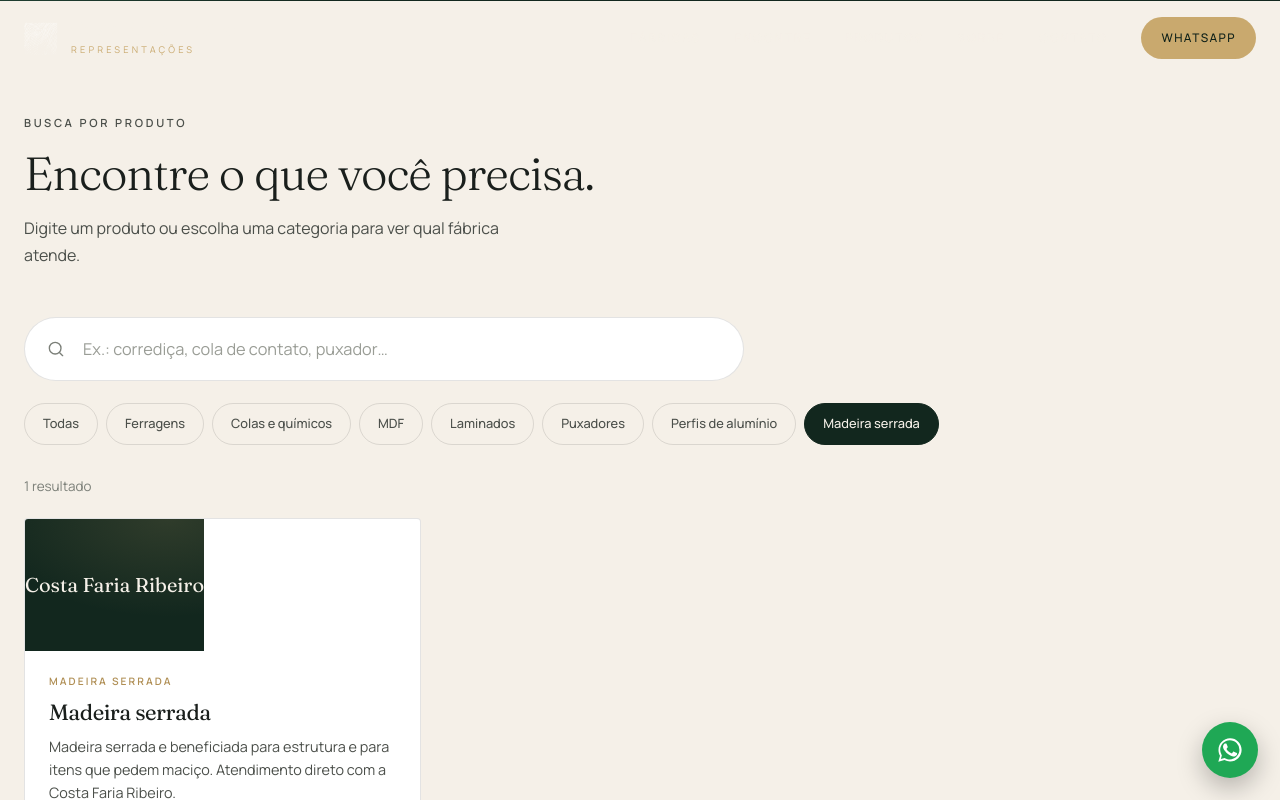
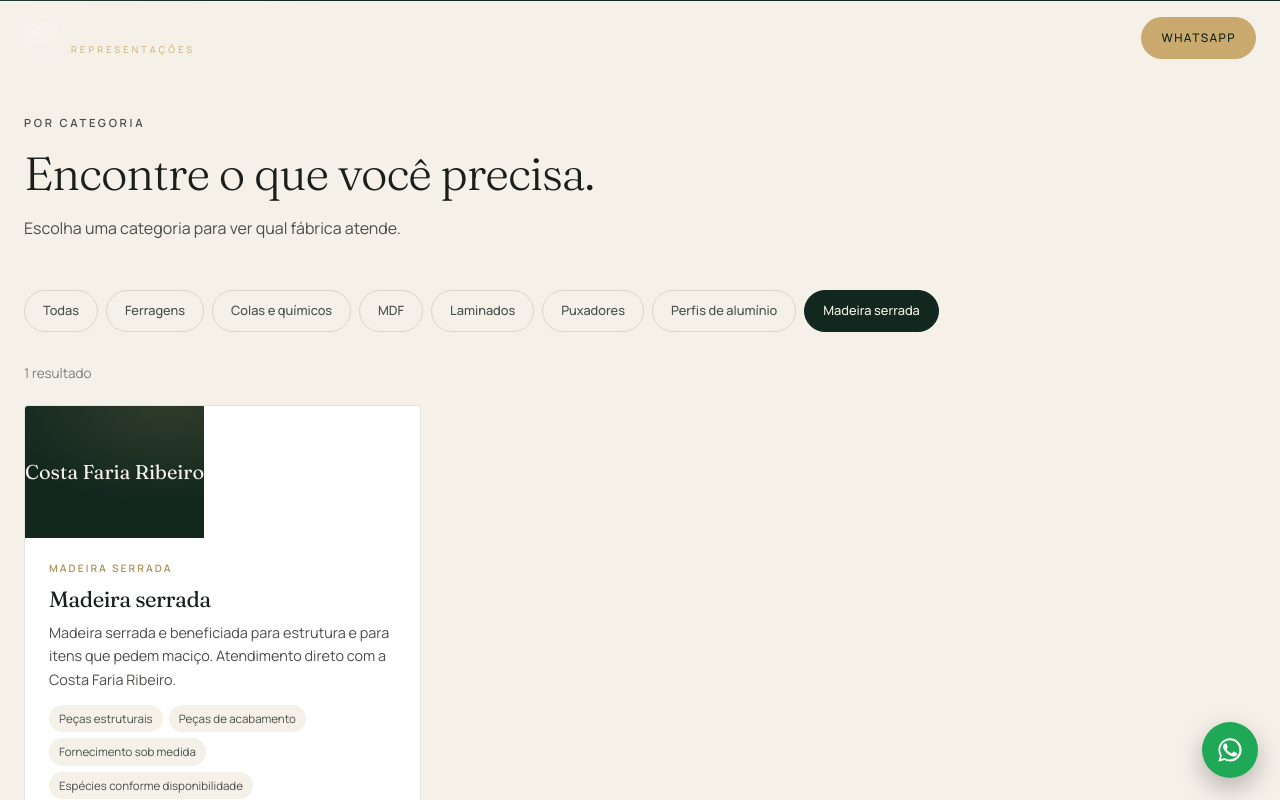
Before and after one commit to costafaria/costafaria.github.io, a plain HTML site: page index.html in a window 1280 px wide. Both pictures are taken after a click on the button "CONSULTAR". Shown: the part 783-1583 px from the top of the page. Drawn offline with Linux system fonts and the light colour scheme.

Commit message:
Catalogos nas fichas, galeria de fotos e remocao da busca

```diff
--- a/index.html
+++ b/index.html
@@ -168,7 +168,7 @@ section{padding:112px 0}
 .busca .limpar{position:absolute;right:12px;top:50%;transform:translateY(-50%);width:40px;height:40px;border-radius:50%;border:0;background:transparent;font-size:1.3rem;line-height:1;color:var(--suave);display:none}
 .busca .limpar:hover{background:var(--creme);color:var(--tinta)}
 .busca.tem .limpar{display:block}
-.chips{display:flex;gap:8px;flex-wrap:wrap;margin:22px 0 0}
+.chips{display:flex;gap:8px;flex-wrap:wrap;margin:0}
 .chip{border:1px solid var(--linha-clara);background:transparent;border-radius:999px;padding:9px 18px;font-size:.8rem;font-weight:500;color:var(--texto);white-space:nowrap;transition:background .25s,color .25s,border-color .25s}
 .chip:hover{border-color:var(--tinta);color:var(--tinta)}
 .chip[aria-pressed="true"]{background:var(--verde);border-color:var(--verde);color:var(--creme)}
@@ -293,6 +293,24 @@ dialog.ficha[open]::backdrop{animation:some .35s ease}
   .ficha-txt h3{font-size:1.8rem}
 }
 
+.ficha-foto img.f{transition:opacity .35s ease}
+.gal-b{position:absolute;top:50%;z-index:3;width:42px;height:42px;margin-top:-21px;border-radius:50%;border:1px solid rgba(245,240,232,.5);background:rgba(14,32,24,.45);color:var(--creme);font-size:1.5rem;line-height:1;display:grid;place-items:center;padding:0 0 3px;backdrop-filter:blur(6px);-webkit-backdrop-filter:blur(6px);transition:background .25s,border-color .25s}
+.gal-b:hover{background:rgba(14,32,24,.8);border-color:var(--areia)}
+.gal-ant{left:14px}.gal-prox{right:14px}
+.gal-pts{position:absolute;left:0;right:0;bottom:16px;z-index:3;display:flex;justify-content:center;gap:8px}
+.gal-pt{width:26px;height:26px;border:0;background:none;padding:0;display:grid;place-items:center}
+.gal-pt::before{content:"";width:8px;height:8px;border-radius:50%;background:rgba(245,240,232,.5);box-shadow:0 0 0 1px rgba(14,32,24,.25);transition:background .25s,transform .25s}
+.gal-pt[aria-current="true"]::before{background:var(--areia);transform:scale(1.3)}
+.pdfs{display:grid;gap:8px}
+.pdf{display:flex;align-items:center;gap:14px;padding:12px 14px;border:1px solid var(--linha-clara);border-radius:4px;text-decoration:none;background:#fff;transition:border-color .25s,transform .3s var(--ease)}
+.pdf:hover{border-color:var(--areia-2);transform:translateX(3px)}
+.pdf-i{flex:none;width:40px;height:40px;border-radius:3px;background:var(--verde);color:var(--areia);font-size:.6rem;font-weight:600;letter-spacing:.1em;display:grid;place-items:center}
+.pdf-t{flex:1;min-width:0;line-height:1.35}
+.pdf-t b{display:block;font-weight:600;font-size:.92rem;color:var(--tinta)}
+.pdf-t small{font-size:.76rem;color:var(--suave)}
+.pdf-s{color:var(--areia-2);font-size:1.1rem}
+@media(max-width:760px){.ficha-foto{height:240px!important}.gal-b{width:38px;height:38px;margin-top:-19px}}
+
 /* ---------- whatsapp ---------- */
 .zap{position:fixed;right:22px;bottom:22px;z-index:70;background:#1FA855;color:#fff;width:56px;height:56px;border-radius:50%;display:grid;place-items:center;box-shadow:0 10px 26px rgba(0,0,0,.26);text-decoration:none;transition:transform .3s var(--ease)}
 .zap:hover{transform:scale(1.06)}
@@ -309,7 +327,7 @@ dialog.ficha[open]::backdrop{animation:some .35s ease}
 </style>
 </head>
 <body id="topo">
-<a class="pular" href="#encontre">Ir para a busca de produtos</a>
+<a class="pular" href="#encontre">Ir para as fábricas por categoria</a>
 
 <header class="topo" id="cab">
   <div class="wrap topo-in">
@@ -349,14 +367,9 @@ dialog.ficha[open]::backdrop{animation:some .35s ease}
 <section class="encontre" id="encontre">
   <div class="wrap">
     <div class="cab rev">
-      <p class="rotulo">Busca por produto</p>
+      <p class="rotulo">Por categoria</p>
       <h2>Encontre o que você precisa.</h2>
-      <p>Digite um produto ou escolha uma categoria para ver qual fábrica atende.</p>
-    </div>
-    <div class="busca rev" id="buscaBox">
-      <svg viewBox="0 0 24 24" aria-hidden="true"><circle cx="11" cy="11" r="7"/><path d="M20 20l-3.6-3.6" stroke-linecap="round"/></svg>
-      <input id="q" type="search" inputmode="search" autocomplete="off" enterkeyhint="search" placeholder="Ex.: corrediça, cola de contato, puxador…" aria-label="Buscar por produto ou fábrica">
-      <button class="limpar" id="limpar" type="button" aria-label="Limpar busca">×</button>
+      <p>Escolha uma categoria para ver qual fábrica atende.</p>
     </div>
     <div class="chips rev" id="chips" role="group" aria-label="Filtrar por categoria"></div>
     <p class="contagem" id="contagem" aria-live="polite"></p>
@@ -518,22 +531,28 @@ dialog.ficha[open]::backdrop{animation:some .35s ease}
      desc:'Corrediças, dobradiças de embutir, gavetas metálicas Cervino, acessórios Liv para cozinha, sistemas deslizantes e parafusos TN.',
      prod:['Corrediças','Dobradiças de embutir','Gavetas metálicas Cervino','Acessórios Liv para cozinha','Sistemas deslizantes','Parafusos TN'],
      chaves:'ferragem ferragens fgv tn ten corredica telescopica dobradica gaveta cervino liv lixeira porta-tempero canto articulado deslizante porta de correr parafuso chipboard fixacao',
-     foto:'cf-foto-fgv.jpg',alt:'Gaveta metálica Cervino instalada em módulo de cozinha'},
+     foto:'cf-foto-fgv.jpg',alt:'Gaveta metálica Cervino instalada em módulo de cozinha',
+     cats_pdf:[['Guia de Produtos 2026','cat-fgv-guia-de-produtos-2026.pdf','6,6 MB'],['Lançamentos 2026','cat-fgv-lancamentos-2026.pdf','2,6 MB']]},
     {id:'kisafix',nome:'Kisafix',cat:'Colas e químicos',cats:['Colas e químicos'],logo:'cf-logo-kisafix.png',lw:'74%',site:'https://kisafix.com',
      desc:'Adesivos de contato, PVA, hot melt, instantâneo Kisabond, silicones e selantes do Grupo Killing, além de thinners e limpadores.',
      prod:['Adesivo de contato','Cola PVA','Hot melt','Instantâneo Kisabond','Silicones','Selantes','Thinners','Limpadores'],
      chaves:'cola colas adesivo adesivos quimico quimicos killing kisabond contato pva branca hot melt instantaneo instantanea silicone selante thinner limpador spray',
-     foto:'cf-foto-kisafix.jpg',alt:'Linha de adesivos de contato Kisafix'},
+     foto:'cf-foto-kisafix.jpg',alt:'Linha de adesivos de contato Kisafix',
+     fotos:[['cf-foto-kisafix.jpg','Linha de adesivos de contato Kisafix'],['cf-foto-kisafix-2.jpg','Adesivo de contato Kisafix em bisnaga'],['cf-foto-kisafix-3.jpg','Adesivo instantâneo Kisabond'],['cf-foto-kisafix-4.jpg','Kit MDF Kisafix para colagem de madeira e MDF']],
+     cats_pdf:[['Construção Civil 2026','cat-kisafix-construcao-civil-2026.pdf','6,0 MB']]},
     {id:'fibraplac',nome:'Fibraplac',cat:'MDF',cats:['MDF'],logo:'cf-logo-fibraplac.png',lw:'78%',site:'https://www.fibraplac.com.br',
      desc:'Painéis de MDF em padrões amadeirados, unicolores e pedras, incluindo o Fibra Mais para ambientes com exposição à umidade.',
      prod:['MDF amadeirado','MDF unicolor','Padrões pedra','Fibra Mais (umidade)'],
      chaves:'mdf painel paineis chapa chapas amadeirado unicolor cor solida pedra fibra mais umidade resistente branco cru revestido',
-     foto:'cf-foto-fibraplac.jpg',alt:'Cozinha planejada com painéis de MDF Fibraplac'},
+     foto:'cf-foto-fibraplac.jpg',alt:'Cozinha planejada com painéis de MDF Fibraplac',
+     cats_pdf:[['Pasta de Padrões 2026','cat-fibraplac-pasta-de-padroes-2026.pdf','3,2 MB']]},
     {id:'karikal',nome:'Karikal',cat:'Laminados',cats:['Laminados'],logo:'cf-logo-karikal.png',lw:'50%',site:'https://karikal.com.br',
      desc:'Laminado decorativo de alta pressão, painéis KariBoard e KariPainel, painel ripado e MDF canaletado.',
      prod:['Laminado de alta pressão','KariBoard','KariPainel','Painel ripado','MDF canaletado'],
      chaves:'laminado laminados formica revestimento alta pressao kariboard karipainel ripado canaletado painel decorativo',
-     foto:'cf-foto-karikal.jpg',alt:'Cozinha revestida em laminado decorativo Karikal'},
+     foto:'cf-foto-karikal.jpg',alt:'Cozinha revestida em laminado decorativo Karikal',
+     fotos:[['cf-foto-karikal.jpg','Cozinha revestida em laminado decorativo Karikal'],['cf-foto-karikal-2.jpg','Divisórias sanitárias em laminado amadeirado Karikal'],['cf-foto-karikal-3.jpg','Fachada revestida com painéis Karikal'],['cf-foto-karikal-4.jpg','Corredor com forro e piso em padrão amadeirado Karikal']],
+     cats_pdf:[['Cores e Acabamentos 2026','cat-karikal-cores-e-acabamentos-2026.pdf','3,1 MB']]},
     {id:'torralba',nome:'Torralba',cat:'Puxadores',cats:['Puxadores'],logo:'cf-logo-torralba.png',lw:'76%',site:'https://torralba.com.br',
      desc:'Puxadores e acessórios de acabamento em zamac, com mais de 40 opções de acabamento.',
      prod:['Puxadores em zamac','Puxadores em madeira','Acessórios de acabamento','Mais de 40 acabamentos'],
@@ -543,12 +562,15 @@ dialog.ficha[open]::backdrop{animation:some .35s ease}
      desc:'Perfis e puxadores de alumínio para móveis, incluindo perfis de acabamento para MDF canaletado.',
      prod:['Perfis de alumínio','Puxadores de alumínio','Perfil para porta de vidro','Perfil para MDF canaletado'],
      chaves:'perfil perfis aluminio puxador puxadores porta de vidro quadro canaletado anodizado pintado cabideiro acabamento',
-     foto:'cf-foto-perfinobre.jpg',alt:'Móvel com perfil de alumínio Perfinobre'},
+     foto:'cf-foto-perfinobre.jpg',alt:'Móvel com perfil de alumínio Perfinobre',
+     cats_pdf:[['Catálogo 2026/2027','cat-perfinobre-catalogo-2026-2027.pdf','8,6 MB']]},
     {id:'lamiecco',nome:'Lamiecco',cat:'Laminados',cats:['Laminados'],logo:'cf-logo-lamiecco.png',lw:'44%',site:'https://www.lamiecco.com.br',
      desc:'Laminados e revestimentos ecológicos, produzidos a partir de garrafas PET recicladas.',
      prod:['Laminados ecológicos','Revestimentos','PET reciclado'],
      chaves:'laminado laminados revestimento ecologico sustentavel pet reciclado garrafa',
-     foto:'cf-foto-lamiecco.jpg',alt:'Ambiente com revestimentos ecológicos Lamiecco'}
+     foto:'cf-foto-lamiecco.jpg',alt:'Ambiente com revestimentos ecológicos Lamiecco',
+     fotos:[['cf-foto-lamiecco.jpg','Ambiente com revestimentos ecológicos Lamiecco'],['cf-foto-lamiecco-2.jpg','Sala com parede revestida Lamiecco'],['cf-foto-lamiecco-3.jpg','Balcão de restaurante com revestimento Lamiecco'],['cf-foto-lamiecco-4.jpg','Móvel de escritório com revestimento Lamiecco']],
+     cats_pdf:[['Catálogo Revenda 2026','cat-lamiecco-revenda-2026.pdf','4,9 MB']]}
   ];
   var DIRETO={id:'madeira',direto:true,nome:'Madeira serrada',cat:'Madeira serrada',cats:['Madeira serrada'],
      desc:'Madeira serrada e beneficiada para estrutura e para itens que pedem maciço. Atendimento direto com a Costa Faria Ribeiro.',
@@ -566,7 +588,6 @@ dialog.ficha[open]::backdrop{animation:some .35s ease}
     var t=f.direto?'Olá! Vim pelo site e gostaria de consultar madeira serrada.':'Olá! Vim pelo site e gostaria de um orçamento de produtos '+f.nome+'.';
     return 'https://wa.me/'+ZAP+'?text='+encodeURIComponent(t);
   }
-  TODOS.forEach(function(f){f._txt=norm([f.nome,f.cat,f.cats.join(' '),f.desc,f.prod.join(' '),f.chaves].join(' '))});
 
   /* primeira tela */
   var grid=$('#fabGrid');
@@ -578,35 +599,18 @@ dialog.ficha[open]::backdrop{animation:some .35s ease}
   }).join('');
 
   /* busca */
-  var estado={q:'',cat:'Todas'};
-  var chips=$('#chips'),res=$('#res'),cont=$('#contagem'),q=$('#q'),box=$('#buscaBox');
+  var estado={cat:'Todas'};
+  var chips=$('#chips'),res=$('#res'),cont=$('#contagem');
   chips.innerHTML=CATS.map(function(c){return '<button class="chip" type="button" aria-pressed="'+(c==='Todas')+'" data-cat="'+esc(c)+'">'+esc(c)+'</button>'}).join('');
 
-  function filtra(){
-    var toks=norm(estado.q).split(/[^a-z0-9]+/).filter(function(t){return t.length>1}).map(raiz);
-    var lista=TODOS.filter(function(f){
-      if(estado.cat!=='Todas'&&f.cats.indexOf(estado.cat)<0)return false;
-      if(f.direto&&estado.cat==='Todas'&&!toks.length)return false;
-      return toks.every(function(t){return f._txt.indexOf(t)>=0});
+  function render(){
+    var l=TODOS.filter(function(f){
+      if(estado.cat==='Todas')return !f.direto;
+      return f.cats.indexOf(estado.cat)>=0;
     });
-    return {lista:lista,toks:toks};
-  }
-  function render(){
-    var r=filtra(),l=r.lista,toks=r.toks;
-    box.classList.toggle('tem',!!estado.q);
-    if(!l.length){
-      cont.textContent='';
-      res.innerHTML='<div class="vazio"><h3>Não encontramos esse item por aqui.</h3><p>Isso não quer dizer que não temos. Mande a sua lista e a gente confirma direto com a fábrica.</p>'+
-        '<a class="btn btn-tinta" target="_blank" rel="noopener" href="https://wa.me/'+ZAP+'?text='+encodeURIComponent('Olá! Vim pelo site e estou procurando: '+(estado.q||estado.cat))+'">Perguntar no WhatsApp</a></div>';
-      return;
-    }
-    var filtrando=toks.length||estado.cat!=='Todas';
-    cont.textContent=filtrando?(l.length===1?'1 resultado':l.length+' resultados'):'Sete fábricas representadas';
+    cont.textContent=estado.cat==='Todas'?'Sete fábricas representadas':(l.length===1?'1 resultado':l.length+' resultados');
     res.innerHTML=l.map(function(f){
-      var tags=f.prod.map(function(p){
-        var np=norm(p),hit=toks.some(function(t){return np.indexOf(t)>=0});
-        return '<span class="tag'+(hit?' hit':'')+'">'+esc(p)+'</span>';
-      }).join('');
+      var tags=f.prod.map(function(p){return '<span class="tag">'+esc(p)+'</span>'}).join('');
       var placa=f.direto?'<span class="nome-serif">Costa Faria Ribeiro</span>':'<img src="'+f.logo+'" alt="Logo '+esc(f.nome)+'" loading="lazy">';
       return '<button class="card" type="button" data-id="'+f.id+'" style="--lw:'+(f.lw||'70%')+'">'+
         '<span class="placa">'+placa+'</span>'+
@@ -620,13 +624,10 @@ dialog.ficha[open]::backdrop{animation:some .35s ease}
     chips.querySelectorAll('.chip').forEach(function(b){b.setAttribute('aria-pressed',b.dataset.cat===c)});
     render();
   }
-  q.addEventListener('input',function(){estado.q=q.value;render()});
-  q.addEventListener('keydown',function(e){if(e.key==='Enter'){e.preventDefault();q.blur()}});
-  $('#limpar').addEventListener('click',function(){q.value='';estado.q='';render();q.focus()});
   chips.addEventListener('click',function(e){var b=e.target.closest('.chip');if(b)setCat(b.dataset.cat)});
   document.querySelectorAll('.linha .ir').forEach(function(b){
     b.addEventListener('click',function(){
-      q.value='';estado.q='';setCat(b.dataset.cat);
+      setCat(b.dataset.cat);
       $('#encontre').scrollIntoView({behavior:'smooth',block:'start'});
     });
   });
@@ -634,18 +635,48 @@ dialog.ficha[open]::backdrop{animation:some .35s ease}
 
   /* ficha */
   var dlg=$('#ficha'),din=$('#fichaIn'),ultimo=null;
+  var gal={fotos:[],i:0};
+  function mostra(i){
+    var n=gal.fotos.length;gal.i=(i+n)%n;
+    var im=$('.ficha-foto img.f',din);if(!im)return;
+    im.style.opacity=0;
+    var nx=new Image();nx.onload=function(){im.src=nx.src;im.alt=gal.fotos[gal.i][1];im.style.opacity=1};nx.src=gal.fotos[gal.i][0];
+    din.querySelectorAll('.gal-pt').forEach(function(p,k){p.setAttribute('aria-current',k===gal.i)});
+  }
   function abre(id){
     var f=TODOS.filter(function(x){return x.id===id})[0];if(!f)return;
+    gal.fotos=f.fotos||[[f.foto,f.alt]];gal.i=0;
     var topo=f.direto?'<span class="nome-serif">Costa Faria Ribeiro</span>':'<img class="lg" src="'+f.logo+'" alt="Logo '+esc(f.nome)+'">';
-    din.innerHTML='<div class="ficha-foto" style="--lw:'+(f.lw||'70%')+'"><img class="f" src="'+f.foto+'" alt="'+esc(f.alt)+'">'+topo+'</div>'+
+    var nav=gal.fotos.length>1?('<button class="gal-b gal-ant" type="button" aria-label="Foto anterior">‹</button><button class="gal-b gal-prox" type="button" aria-label="Próxima foto">›</button>'+
+      '<div class="gal-pts">'+gal.fotos.map(function(_,k){return '<button class="gal-pt" type="button" data-k="'+k+'" aria-label="Foto '+(k+1)+' de '+gal.fotos.length+'" aria-current="'+(k===0)+'"></button>'}).join('')+'</div>'):'';
+    var pdfs=f.cats_pdf?('<h4>Catálogos</h4><div class="pdfs">'+f.cats_pdf.map(function(c){
+      return '<a class="pdf" href="'+c[1]+'" target="_blank" rel="noopener"><span class="pdf-i" aria-hidden="true">PDF</span><span class="pdf-t"><b>'+esc(c[0])+'</b><small>Abrir catálogo · '+c[2]+'</small></span><span class="pdf-s" aria-hidden="true">↓</span></a>'}).join('')+'</div>'):'';
+    din.innerHTML='<div class="ficha-foto" style="--lw:'+(f.lw||'70%')+'"><img class="f" src="'+gal.fotos[0][0]+'" alt="'+esc(gal.fotos[0][1])+'">'+topo+nav+'</div>'+
       '<div class="ficha-txt"><span class="cat">'+esc(f.cats.join(' · '))+'</span><h3 id="fichaNome">'+esc(f.nome)+'</h3>'+
-      '<p class="desc">'+esc(f.desc)+'</p><h4>Produtos</h4><div class="tags">'+f.prod.map(function(p){return '<span class="tag">'+esc(p)+'</span>'}).join('')+'</div>'+
+      '<p class="desc">'+esc(f.desc)+'</p><h4>Produtos</h4><div class="tags">'+f.prod.map(function(p){return '<span class="tag">'+esc(p)+'</span>'}).join('')+'</div>'+pdfs+
       '<div class="ficha-acoes"><a class="btn btn-tinta" target="_blank" rel="noopener" href="'+zapLink(f)+'">Pedir orçamento</a>'+
       (f.site?'<a class="btn btn-borda" target="_blank" rel="noopener" href="'+f.site+'">Site da fábrica ↗</a>':'')+'</div></div>';
     ultimo=document.activeElement;
     if(dlg.showModal){dlg.showModal()}else{dlg.setAttribute('open','')}
+    din.scrollTop=0;var tx=$('.ficha-txt',din);if(tx)tx.scrollTop=0;
     document.documentElement.style.overflow='hidden';
   }
+  din.addEventListener('click',function(e){
+    if(e.target.closest('.gal-ant'))mostra(gal.i-1);
+    else if(e.target.closest('.gal-prox'))mostra(gal.i+1);
+    else{var p=e.target.closest('.gal-pt');if(p)mostra(+p.dataset.k)}
+  });
+  dlg.addEventListener('keydown',function(e){
+    if(gal.fotos.length<2)return;
+    if(e.key==='ArrowLeft')mostra(gal.i-1);else if(e.key==='ArrowRight')mostra(gal.i+1);
+  });
+  var tx0=null;
+  din.addEventListener('touchstart',function(e){tx0=e.target.closest('.ficha-foto')?e.touches[0].clientX:null},{passive:true});
+  din.addEventListener('touchend',function(e){
+    if(tx0===null||gal.fotos.length<2)return;
+    var dx=e.changedTouches[0].clientX-tx0;tx0=null;
+    if(Math.abs(dx)>40)mostra(gal.i+(dx<0?1:-1));
+  },{passive:true});
   function fecha(){if(dlg.open){dlg.close()}}
   dlg.addEventListener('close',function(){document.documentElement.style.overflow='';if(ultimo&&ultimo.focus)ultimo.focus()});
   dlg.addEventListener('click',function(e){if(e.target===dlg)fecha()});
```
Also changed, not shown: cf-foto-karikal-2.jpg (added), cf-foto-karikal-3.jpg (added), cf-foto-karikal-4.jpg (added), cf-foto-kisafix-2.jpg (added), cf-foto-kisafix-3.jpg (added), cf-foto-kisafix-4.jpg (added), cf-foto-lamiecco-2.jpg (added), cf-foto-lamiecco-3.jpg (added), cf-foto-lamiecco-4.jpg (added), 7 other files.
